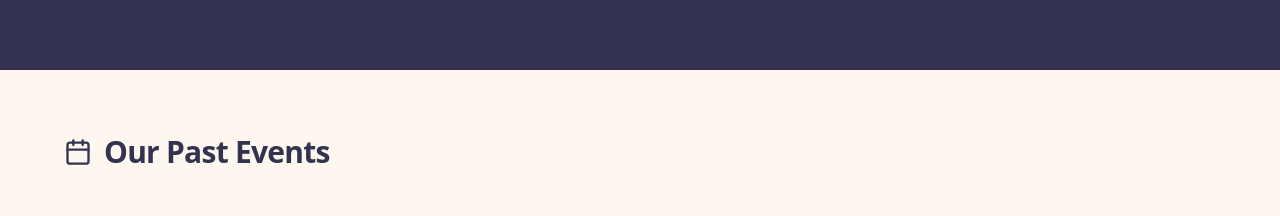
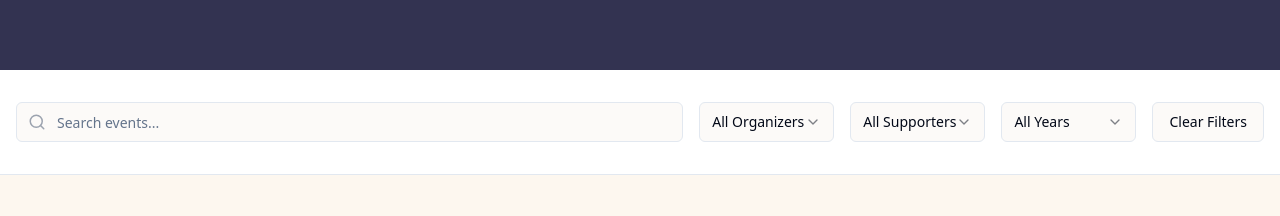
Before and after one commit to OpenHardware-Initiative/OpenHardware-Initiative.github.io, a React (Vite) app: page /events in a window 1280 px wide. Shown: the part 346-562 px from the top of the page. Built offline with nearby package versions, Linux system fonts and the light colour scheme; grey boxes are pictures that could not be loaded.

Commit message:
feat: Add search and filter to events page
Adds search and filter functionality to the events page, allowing users to filter events by category, status, and year.

```diff
--- a/src/pages/Events.tsx
+++ b/src/pages/Events.tsx
@@ -1,15 +1,108 @@
 
-import React, { useEffect } from "react";
-import { getPastEvents } from "@/data/eventsData";
+import React, { useEffect, useState } from "react";
+import { getPastEvents, Event } from "@/data/eventsData";
 import EventCard from "@/components/EventCard";
-import { Calendar } from "lucide-react";
+import { Calendar, Search } from "lucide-react";
+import { Input } from "@/components/ui/input";
+import { Button } from "@/components/ui/button";
+import {
+  Select,
+  SelectContent,
+  SelectItem,
+  SelectTrigger,
+  SelectValue,
+} from "@/components/ui/select";
 
 const Events = () => {
-  const pastEvents = getPastEvents();
+  const allPastEvents = getPastEvents();
+  const [events, setEvents] = useState<Event[]>(allPastEvents);
+  const [searchTerm, setSearchTerm] = useState("");
+  const [organizerFilter, setOrganizerFilter] = useState("all");
+  const [supporterFilter, setSupporterFilter] = useState("all");
+  const [yearFilter, setYearFilter] = useState("all");
 
   useEffect(() => {
     window.scrollTo(0, 0);
   }, []);
+
+  useEffect(() => {
+    filterEvents();
+  }, [searchTerm, organizerFilter, supporterFilter, yearFilter]);
+
+  const filterEvents = () => {
+    let filtered = [...allPastEvents];
+
+    // Search filter
+    if (searchTerm) {
+      const term = searchTerm.toLowerCase();
+      filtered = filtered.filter(
+        event =>
+          event.title.toLowerCase().includes(term) ||
+          event.description.toLowerCase().includes(term) ||
+          (event.location && event.location.toLowerCase().includes(term))
+      );
+    }
+
+    // Organizer filter
+    if (organizerFilter !== "all") {
+      filtered = filtered.filter(event =>
+        event.organizers.some(organizer =>
+          organizer.name.toLowerCase() === organizerFilter.toLowerCase()
+        )
+      );
+    }
+
+    // Supporter filter
+    if (supporterFilter !== "all") {
+      filtered = filtered.filter(event =>
+        event.supporters.some(supporter =>
+          supporter.name.toLowerCase() === supporterFilter.toLowerCase()
+        )
+      );
+    }
+
+    // Year filter
+    if (yearFilter !== "all") {
+      filtered = filtered.filter(event => {
+        const eventYear = event.date.split('-')[0];
+        return eventYear === yearFilter;
+      });
+    }
+
+    setEvents(filtered);
+  };
+
+  const clearFilters = () => {
+    setSearchTerm("");
+    setOrganizerFilter("all");
+    setSupporterFilter("all");
+    setYearFilter("all");
+  };
+
+  // Get unique organizers for filter options
+  const organizers = Array.from(
+    new Set(
+      allPastEvents.flatMap(event =>
+        event.organizers.map(organizer => organizer.name)
+      )
+    )
+  ).sort();
+
+  // Get unique supporters for filter options
+  const supporters = Array.from(
+    new Set(
+      allPastEvents.flatMap(event =>
+        event.supporters.map(supporter => supporter.name)
+      )
+    )
+  ).sort();
+
+  // Get unique years for filter options
+  const years = Array.from(
+    new Set(
+      allPastEvents.map(event => event.date.split('-')[0])
+    )
+  ).sort((a, b) => Number(b) - Number(a));
 
   return (
     <div className="pt-24 pb-16">
@@ -23,6 +116,100 @@ const Events = () => {
         </div>
       </section>
 
+      {/* Filters */}
+      <section className="py-8 bg-white border-b">
+        <div className="container mx-auto px-4">
+          <div className="flex flex-col lg:flex-row gap-4">
+            <div className="flex-grow">
+              <div className="relative">
+                <Search className="absolute left-3 top-1/2 transform -translate-y-1/2 text-gray-400" size={18} />
+                <Input
+                  className="pl-10"
+                  placeholder="Search events..."
+                  value={searchTerm}
+                  onChange={e => setSearchTerm(e.target.value)}
+                />
+              </div>
+            </div>
+
+            <div className="grid grid-cols-1 sm:grid-cols-3 gap-4">
+              <Select value={organizerFilter} onValueChange={setOrganizerFilter}>
+                <SelectTrigger>
+                  <SelectValue placeholder="Organizer" />
+                </SelectTrigger>
+                <SelectContent>
+                  <SelectItem value="all">All Organizers</SelectItem>
+                  {organizers.map(organizer => (
+                    <SelectItem key={organizer} value={organizer}>
+                      {organizer}
+                    </SelectItem>
+                  ))}
+                </SelectContent>
+              </Select>
+
+              <Select value={supporterFilter} onValueChange={setSupporterFilter}>
+                <SelectTrigger>
+                  <SelectValue placeholder="Supporter" />
+                </SelectTrigger>
+                <SelectContent>
+                  <SelectItem value="all">All Supporters</SelectItem>
+                  {supporters.map(supporter => (
+                    <SelectItem key={supporter} value={supporter}>
+                      {supporter}
+                    </SelectItem>
+                  ))}
+                </SelectContent>
+              </Select>
+
+              <Select value={yearFilter} onValueChange={setYearFilter}>
+                <SelectTrigger>
+                  <SelectValue placeholder="Year" />
+                </SelectTrigger>
+                <SelectContent>
+                  <SelectItem value="all">All Years</SelectItem>
+                  {years.map(year => (
+                    <SelectItem key={year} value={year}>
+                      {year}
+                    </SelectItem>
+                  ))}
+                </SelectContent>
+              </Select>
+            </div>
+
+            <Button
+              variant="outline"
+              onClick={clearFilters}
+              className="whitespace-nowrap"
+            >
+              Clear Filters
+            </Button>
+          </div>
+
+          {/* Filter tags */}
+          {(organizerFilter !== "all" || supporterFilter !== "all" || yearFilter !== "all") && (
+            <div className="flex flex-wrap gap-2 mt-4">
+              {organizerFilter !== "all" && (
+                <div className="bg-primary-blue/10 text-primary-blue py-1 px-3 rounded-full flex items-center text-sm">
+                  <span>Organizer: {organizerFilter}</span>
+                </div>
+              )}
+
+              {supporterFilter !== "all" && (
+                <div className="bg-primary-blue/10 text-primary-blue py-1 px-3 rounded-full flex items-center text-sm">
+                  <span>Supporter: {supporterFilter}</span>
+                </div>
+              )}
+
+              {yearFilter !== "all" && (
+                <div className="bg-primary-blue/10 text-primary-blue py-1 px-3 rounded-full flex items-center text-sm">
+                  <span>Year: {yearFilter}</span>
+                </div>
+              )}
+            </div>
+          )}
+        </div>
+      </section>
+
       {/* Events Grid */}
       <section className="py-16 bg-offwhite">
         <div className="container mx-auto px-4">
@@ -32,13 +219,15 @@ const Events = () => {
               <h2 className="text-3xl font-bold text-primary-blue">Our Past Events</h2>
             </div>
 
-            {pastEvents.length === 0 ? (
+            {events.length === 0 ? (
               <div className="text-center py-12">
-                <p className="text-gray-500">No past events to display at this time.</p>
+                <h3 className="text-2xl font-bold text-primary-blue mb-4">No events found</h3>
+                <p className="text-gray-500 mb-6">Try adjusting your filters or search term</p>
+                <Button onClick={clearFilters} variant="outline">Clear All Filters</Button>
               </div>
             ) : (
               <div className="grid grid-cols-1 md:grid-cols-2 lg:grid-cols-3 gap-8">
-                {pastEvents.map(event => (
+                {events.map(event => (
                   <EventCard key={event.id} event={event} />
                 ))}
               </div>
```
